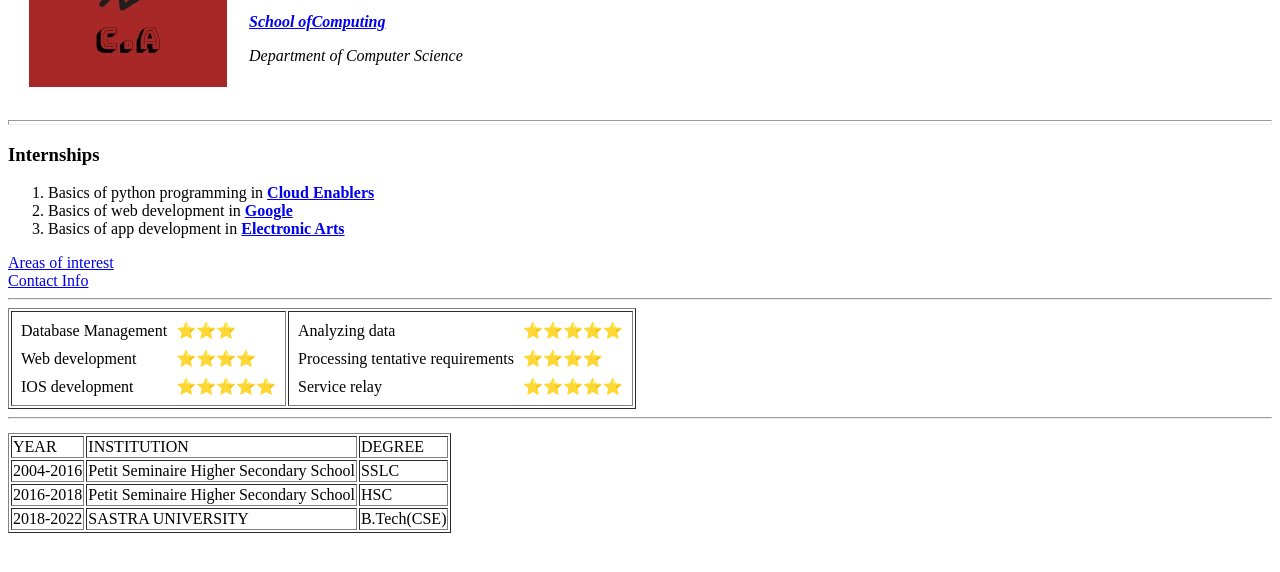
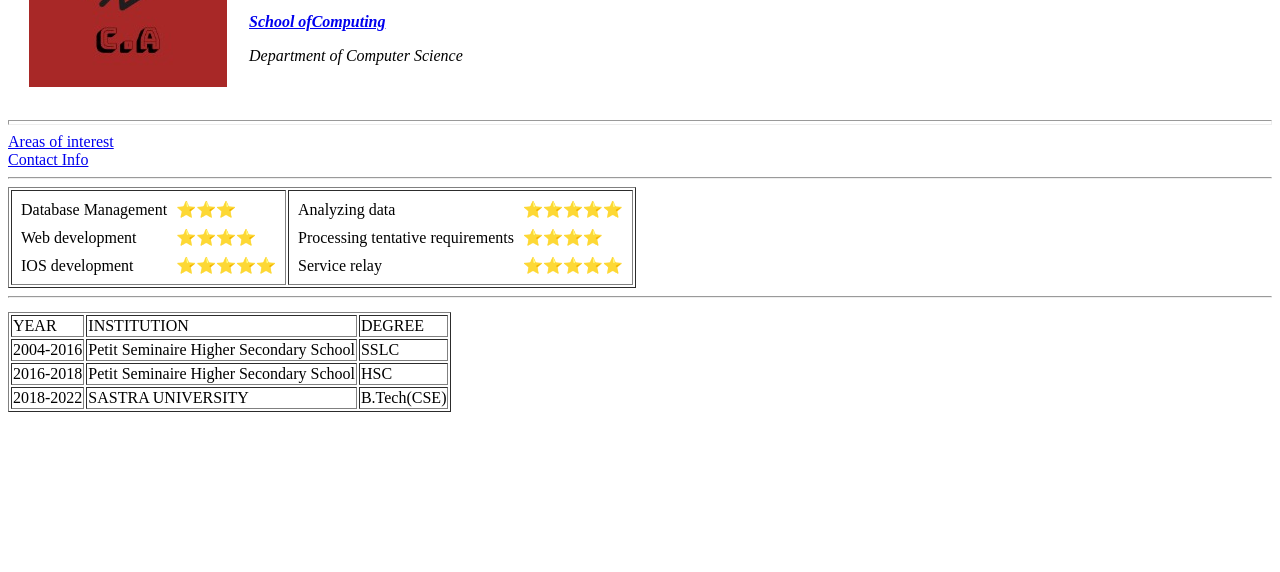
Before and after one commit to Aravs2000/Aravsrep, a plain HTML site: page index.html in a window 1280 px wide. Shown: the part 140-712 px from the top of the page. Drawn offline with Linux system fonts and the light colour scheme.

Commit message:
Update index.html

```diff
--- a/index.html
+++ b/index.html
@@ -18,12 +18,12 @@
         </tr>
     </table>
     <hr size="5"  >
-    <h3>Internships</h3>
+    <!--<h3>Internships</h3>
         <ol>
             <li>Basics of python programming in <strong><a href="https://www.corestack.io/">Cloud Enablers</a></strong></li>
             <li>Basics of web development in <strong><a href="https://careers.google.com/locations/bangalore/">Google</a></strong> </li>
             <li>Basics of app development in <strong><a href="https://www.ea.com/careers/careers-overview/hyderabad">Electronic Arts</a></strong>
-        </ol>
+        </ol>-->
     <a href="aoi.html">Areas of interest</a>
     <br>
     <a href="inf.html">Contact Info</a>
```
